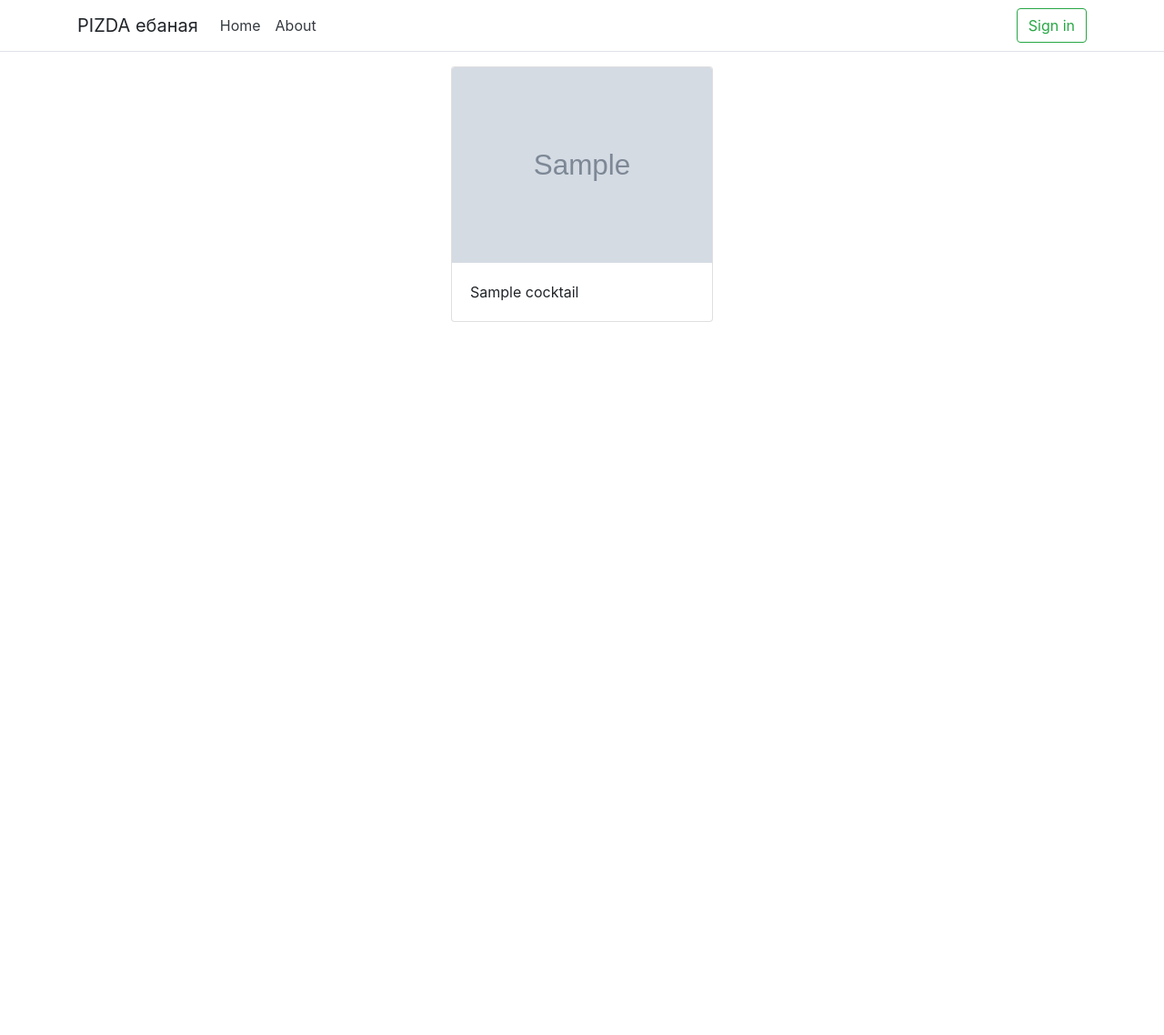
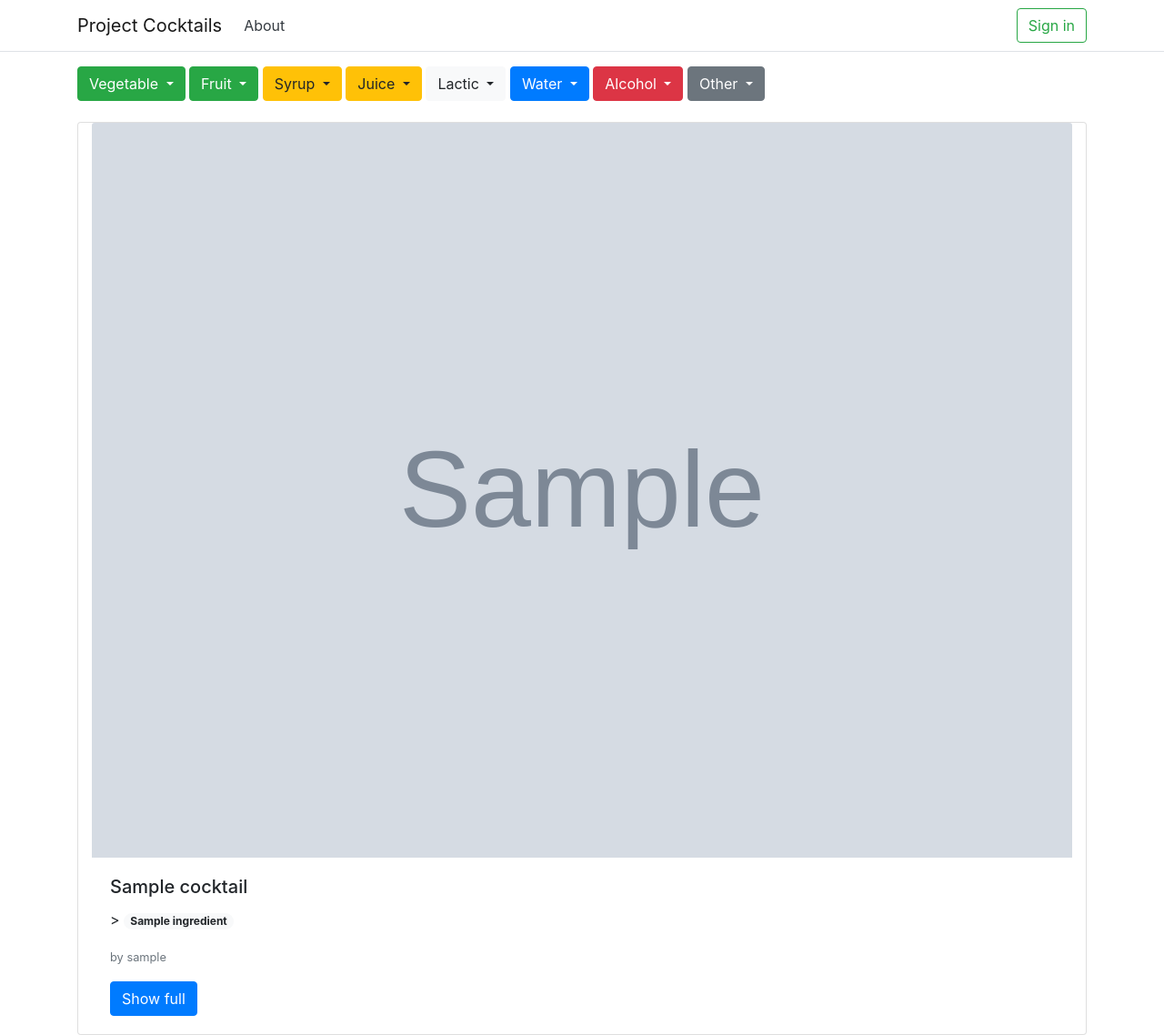
Before and after one commit to medadon41/project-cocktails-python, a Django app: page /cocktails/ in a window 1280 px wide. Shown: the whole page at 91% size. Before the commit the page ends 354 px from the top, so only its background shows below. Run offline with Django 4.2, Linux system fonts and the light colour scheme; tables that the repository leaves empty hold one stand-in row (values such as "Sample post"); grey boxes marked "Sample" are stand-in pictures.

Commit message:
Updating views (Pt. 2)

```diff
--- a/projectcocktails/cocktails/models.py
+++ b/projectcocktails/cocktails/models.py
@@ -7,6 +7,6 @@
 class Cocktail(models.Model):
     author = models.ForeignKey(User, on_delete=models.CASCADE, blank=True, null=True, related_name='receipts')
     name = models.CharField(max_length=70, blank=False, default='')
-    description = models.CharField(max_length=200, blank=False, default='')
+    description = models.TextField(blank=False, default='')
     image = models.ImageField(upload_to="images/", default='default.png', null=False)
     ingredients = models.ManyToManyField(Ingredient)
--- a/projectcocktails/cocktails/urls.py
+++ b/projectcocktails/cocktails/urls.py
@@ -1,10 +1,11 @@
 from django.urls import path, include
 from cocktails import views
-from cocktails.views import CocktailsView, CocktailView, CocktailCreateView
+from cocktails.views import CocktailsView, CocktailView, CocktailCreateView, FilteredCocktailsView
 
 urlpatterns = [
     path('', views.index, name="index"),
     path('cocktails/', CocktailsView.as_view(http_method_names=['get'])),
     path('cocktails/create', CocktailCreateView.as_view(), name="create"),
     path('cocktails/<int:pk>/', CocktailView.as_view(http_method_names=['get'])),
+    path('cocktails/<str:fltr>/', FilteredCocktailsView.as_view())
 ]
--- a/projectcocktails/cocktails/views.py
+++ b/projectcocktails/cocktails/views.py
@@ -43,14 +43,40 @@
     def get(self, request):
         receipts = Cocktail.objects.all()
 
+        others = Ingredient.objects.filter(category='OTH')
+        lactics = Ingredient.objects.filter(category='MLK')
+        fruits = Ingredient.objects.filter(category='FRT')
+        vegetables = Ingredient.objects.filter(category='VGT')
+        alcohol = Ingredient.objects.filter(category='ALC')
+        syrups = Ingredient.objects.filter(category='SRP')
+        juices = Ingredient.objects.filter(category='JCE')
+        water = Ingredient.objects.filter(category='WTR')
+
         context = {
             'receipts': receipts,
+            'others': others,
+            'lactics': lactics,
+            'fruits': fruits,
+            'vegetables': vegetables,
+            'alcohol': alcohol,
+            'syrups': syrups,
+            'juices': juices,
+            'water': water,
         }
         return render(request, 'cocktails/index.html', context)
 
     def delete(self, request):
         count = Cocktail.objects.all().delete()
         return HttpResponse({'message': '{} Cocktails were deleted successfully!'.format(count[0])})
+
+
+class FilteredCocktailsView(View):
+    def get(self, request, fltr):
+        cocktails = Cocktail.objects.filter(ingredients__name=fltr)
+        context = {
+            'receipts': cocktails
+        }
+        return render(request, 'cocktails/index.html', context)
 
 
 class CocktailView(View):
--- a/projectcocktails/templates/cocktails/index.html
+++ b/projectcocktails/templates/cocktails/index.html
@@ -3,12 +3,108 @@
 {% block title %}Index{% endblock %}
 
 {% block content %}
-    {% for item in receipts %}
-        <div class="card" style="width: 18rem;">
-        <img class="card-img-top" src="{{ item.image.url }}">
-            <div class="card-body">
-                {{ item.name }}
+    <div class="container">
+        <div class="btn-group">
+                  <button type="button" class="btn btn-success dropdown-toggle" data-toggle="dropdown" aria-haspopup="true" aria-expanded="false">
+                    Vegetable
+                  </button>
+                  <div class="dropdown-menu">
+                      {% for ing in vegetables %}
+                            <a class="dropdown-item" href="/cocktails/{{ ing.name }}">{{ ing.name }}</a>
+                      {% endfor %}
+                  </div>
+                </div>
+        <div class="btn-group">
+                  <button type="button" class="btn btn-success dropdown-toggle" data-toggle="dropdown" aria-haspopup="true" aria-expanded="false">
+                    Fruit
+                  </button>
+                  <div class="dropdown-menu">
+                    {% for ing in fruits %}
+                            <a class="dropdown-item" href="/cocktails/{{ ing.name }}">{{ ing.name }}</a>
+                      {% endfor %}
+                  </div>
+                </div>
+        <div class="btn-group">
+              <button type="button" class="btn btn-warning dropdown-toggle" data-toggle="dropdown" aria-haspopup="true" aria-expanded="false">
+                Syrup
+              </button>
+              <div class="dropdown-menu">
+                {% for ing in syrups %}
+                            <a class="dropdown-item" href="/cocktails/{{ ing.name }}">{{ ing.name }}</a>
+                {% endfor %}
+              </div>
             </div>
+        <div class="btn-group">
+                  <button type="button" class="btn btn-warning dropdown-toggle" data-toggle="dropdown" aria-haspopup="true" aria-expanded="false">
+                    Juice
+                  </button>
+                  <div class="dropdown-menu">
+                    {% for ing in juices %}
+                            <a class="dropdown-item" href="/cocktails/{{ ing.name }}">{{ ing.name }}</a>
+                    {% endfor %}
+                  </div>
+                </div>
+        <div class="btn-group">
+                  <button type="button" class="btn btn-light dropdown-toggle" data-toggle="dropdown" aria-haspopup="true" aria-expanded="false">
+                    Lactic
+                  </button>
+                  <div class="dropdown-menu">
+                    {% for ing in lactics %}
+                            <a class="dropdown-item" href="/cocktails/{{ ing.name }}">{{ ing.name }}</a>
+                    {% endfor %}
+                  </div>
+                </div>
+        <div class="btn-group">
+                  <button type="button" class="btn btn-primary dropdown-toggle" data-toggle="dropdown" aria-haspopup="true" aria-expanded="false">
+                    Water
+                  </button>
+                  <div class="dropdown-menu">
+                    {% for ing in water %}
+                            <a class="dropdown-item" href="/cocktails/{{ ing.name }}">{{ ing.name }}</a>
+                    {% endfor %}
+                  </div>
+                </div>
+        <div class="btn-group">
+                  <button type="button" class="btn btn-danger dropdown-toggle" data-toggle="dropdown" aria-haspopup="true" aria-expanded="false">
+                    Alcohol
+                  </button>
+                  <div class="dropdown-menu">
+                    {% for ing in alcohol %}
+                            <a class="dropdown-item" href="/cocktails/{{ ing.name }}">{{ ing.name }}</a>
+                      {% endfor %}
+                  </div>
+                </div>
+        <div class="btn-group">
+                  <button type="button" class="btn btn-secondary dropdown-toggle" data-toggle="dropdown" aria-haspopup="true" aria-expanded="false">
+                    Other
+                  </button>
+                  <div class="dropdown-menu">
+                    {% for ing in others %}
+                            <a class="dropdown-item" href="/cocktails/{{ ing.name }}">{{ ing.name }}</a>
+                      {% endfor %}
+                  </div>
+                </div>
+        <div class="row card-deck">
+            {% for item in receipts %}
+                <div class="card col" style="margin-top: 2%">
+                <img class="card-img-top img-fluid" src="{{ item.image.url }}">
+                    <div class="card-body">
+                        <h5 class="card-title">{{ item.name }}</h5>
+                            <p class="card-text">>
+                                {% for ing in item.ingredients.all %}
+                                    <span class="badge badge-pill badge-light">{{ ing.name }}</span>
+                                {% endfor %}
+                            </p>
+                        <p class="card-text"><small class="text-muted">by {{ item.author.username }}</small></p>
+                        <a href="/cocktails/{{ item.id }}" class="btn btn-primary">Show full</a>
+                    </div>
+                </div>
+
+                {% if forloop.counter|divisibleby:3 %}
+                    </div>
+                <div class="row card-deck">
+                {% endif %}
+            {% endfor %}
         </div>
-    {% endfor %}
+    </div>
 {% endblock %}
--- a/projectcocktails/templates/cocktails/layout.html
+++ b/projectcocktails/templates/cocktails/layout.html
@@ -9,31 +9,27 @@
     <header>
         <nav class="navbar navbar-expand-sm navbar-toggleable-sm navbar-light bg-white border-bottom box-shadow mb-3">
             <div class="container">
-                <a class="navbar-brand">PIZDA ебаная</a>
+                <a class="navbar-brand" href="/">Project Cocktails</a>
                 <div class="navbar-collapse collapse d-sm-inline-flex justify-content-between">
                     <ul class="navbar-nav flex-grow-1">
-                        <li class="nav-item">
-                            <a class="nav-link text-dark" href="#">Home</a>
-                        </li>
                         <li class="nav-item">
                             <a class="nav-link text-dark" href="#">About</a>
                         </li>
                     </ul>
                     <ul class="navbar-nav mr-auto">
-                        <button class="btn btn-outline-success" type="button">Sign in</button>
+                        {% if user.is_authenticated %}
+                            <li class="nav-item">Hello, <a href="#"> {{ user.username }}</a>!</li>
+                        {% else %}
+                        <button class="btn btn-outline-success" type="button" href="login/">Sign in</button>
+                        {% endif %}
                     </ul>
                 </div>
             </div>
         </nav>
     </header>
     <div class="main">
-        <div class="row justify-content-center">
             {% block content %}
-                {% if user.is_authenticated %}
-                <p>Hello</p>
-                {% endif %}
             {% endblock %}
-        </div>
     </div>
     <script src="https://code.jquery.com/jquery-3.3.1.slim.min.js" integrity="sha384-q8i/X+965DzO0rT7abK41JStQIAqVgRVzpbzo5smXKp4YfRvH+8abtTE1Pi6jizo" crossorigin="anonymous"></script>
     <script src="https://cdn.jsdelivr.net/npm/popper.js@1.14.7/dist/umd/popper.min.js" integrity="sha384-UO2eT0CpHqdSJQ6hJty5KVphtPhzWj9WO1clHTMGa3JDZwrnQq4sF86dIHNDz0W1" crossorigin="anonymous"></script>
```
Also changed, not shown: projectcocktails/templates/cocktails/receipt.html (+18 -6 lines), projectcocktails/cocktails/migrations/0005_alter_cocktail_description.py (added).
